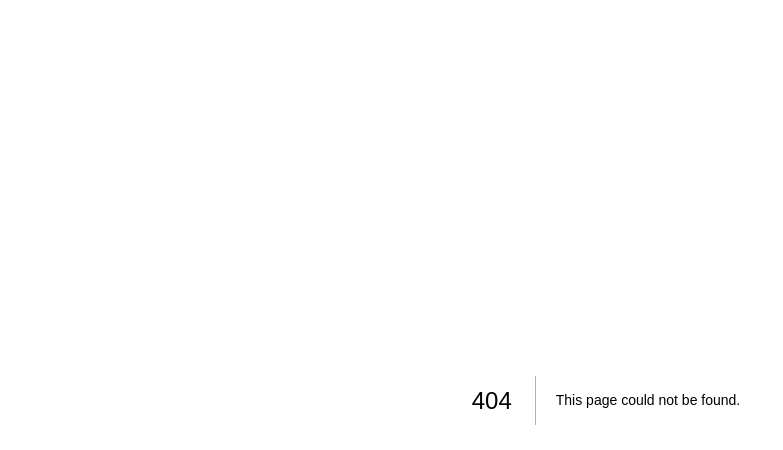
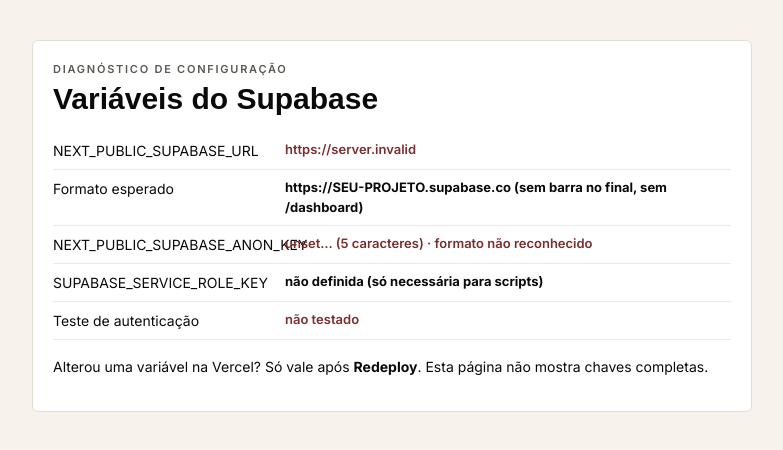
Before and after one commit to mardenfranca-create/gf-cobranca, a Next.js app: page /diagnostico in a window 1280 px wide. Before the commit this address had no page. Shown: the top 450 px of the page, without its empty margins (34-817 px from the left). Built offline with nearby package versions, Linux system fonts and the light colour scheme; no server answers; a web font is replaced by a local one.

Commit message:
Diagnóstico de configuração em /diagnostico e normalização da URL do Supabase
Co-Authored-By: Claude Fable 5.1 <noreply@anthropic.com>
Claude-Session: https://claude.ai/code/session_017AKNXGoctobNtBrk33zd4C

```diff
--- /dev/null
+++ b/src/app/diagnostico/page.tsx
@@ -0,0 +1,38 @@
+import { supabaseEnv } from "@/lib/config/supabase-env";
+
+/** Página pública de diagnóstico de configuração. Não expõe segredos: só o host da URL e o prefixo da chave. */
+export const dynamic = "force-dynamic";
+
+export default async function Diagnostico() {
+  const env = supabaseEnv();
+  const urlOk = /^https:\/\/[a-z0-9-]+\.supabase\.co$/.test(env.url);
+  const anonTipo = env.anon.startsWith("eyJ") ? "JWT (anon legada)" : env.anon.startsWith("sb_publishable_") ? "publishable (nova)" : env.anon ? "formato não reconhecido" : "vazia";
+  let auth = "não testado";
+  if (urlOk) {
+    try {
+      const r = await fetch(`${env.url}/auth/v1/health`, { headers: { apikey: env.anon }, cache: "no-store" });
+      auth = r.ok ? "OK: o servidor de autenticação respondeu" : `HTTP ${r.status}: ${(await r.text()).slice(0, 120)}`;
+    } catch (e) {
+      auth = `falha de rede: ${(e as Error).message}`;
+    }
+  }
+  const Linha = ({ k, v, ok }: { k: string; v: string; ok?: boolean }) => (
+    <div style={{ display: "grid", gridTemplateColumns: "220px 1fr", gap: 12, padding: "8px 0", borderBottom: "1px solid var(--ink-05)" }}>
+      <span className="meta">{k}</span><b className={ok === false ? "err" : ok ? "okt" : ""} style={{ fontSize: 13, overflowWrap: "anywhere" }}>{v}</b>
+    </div>
+  );
+  return (
+    <main className="wrap" style={{ paddingBlock: 40 }}>
+      <div className="panel" style={{ maxWidth: 720 }}>
+        <div className="eyebrow">Diagnóstico de configuração</div>
+        <h1 style={{ marginBottom: 16 }}>Variáveis do Supabase</h1>
+        <Linha k="NEXT_PUBLIC_SUPABASE_URL" v={env.url || "(vazia)"} ok={urlOk} />
+        <Linha k="Formato esperado" v="https://SEU-PROJETO.supabase.co (sem barra no final, sem /dashboard)" />
+        <Linha k="NEXT_PUBLIC_SUPABASE_ANON_KEY" v={env.anon ? `${env.anon.slice(0, 12)}… (${env.anon.length} caracteres) · ${anonTipo}` : "(vazia)"} ok={env.anon.length > 20} />
+        <Linha k="SUPABASE_SERVICE_ROLE_KEY" v={process.env.SUPABASE_SERVICE_ROLE_KEY ? "definida" : "não definida (só necessária para scripts)"} />
+        <Linha k="Teste de autenticação" v={auth} ok={auth.startsWith("OK")} />
+        <p className="meta" style={{ marginTop: 16 }}>Alterou uma variável na Vercel? Só vale após <b>Redeploy</b>. Esta página não mostra chaves completas.</p>
+      </div>
+    </main>
+  );
+}
--- /dev/null
+++ b/src/lib/config/supabase-env.ts
@@ -0,0 +1,6 @@
+/** Lê e normaliza as variáveis do Supabase. Tolera barra no final e espaços acidentais. */
+export function supabaseEnv() {
+  const url = (process.env.NEXT_PUBLIC_SUPABASE_URL ?? "").trim().replace(/\/+$/, "");
+  const anon = (process.env.NEXT_PUBLIC_SUPABASE_ANON_KEY ?? "").trim();
+  return { url, anon, ok: /^https:\/\/[a-z0-9-]+\.supabase\.co$/.test(url) && anon.length > 20 };
+}
--- a/src/lib/supabase/client.ts
+++ b/src/lib/supabase/client.ts
@@ -2,9 +2,10 @@
 import { createBrowserClient } from "@supabase/ssr";
 import type { Database } from "@/lib/supabase/database.types";
 
+import { supabaseEnv } from "@/lib/config/supabase-env";
 export function supabaseBrowser() {
   return createBrowserClient<Database>(
-    process.env.NEXT_PUBLIC_SUPABASE_URL!,
-    process.env.NEXT_PUBLIC_SUPABASE_ANON_KEY!,
+    supabaseEnv().url,
+    supabaseEnv().anon,
   );
 }
```
Also changed, not shown: src/lib/supabase/server.ts (+4 -3 lines), src/proxy.ts (+6 -4 lines).
